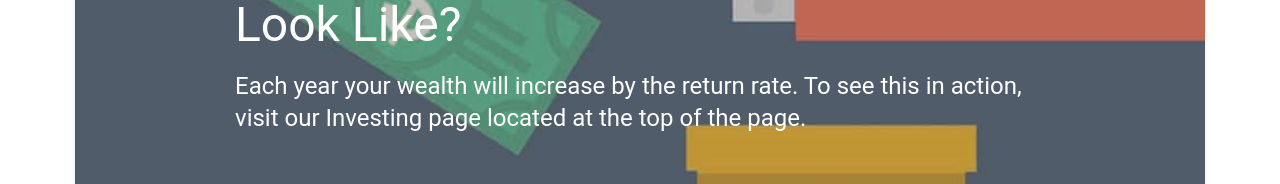
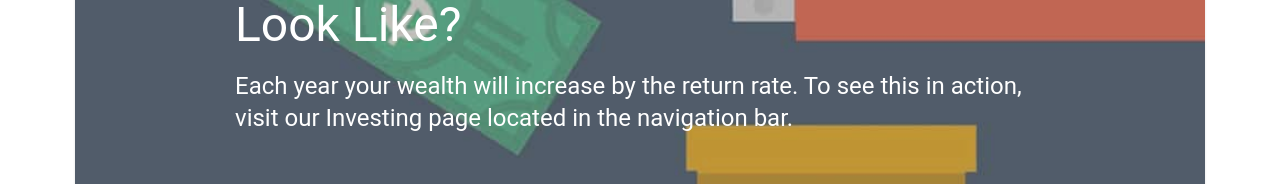
Before and after one commit to evelyn-tse/ghh-2022, a React (Create React App) app: page /investment_guide in a window 1280 px wide. Shown: the part 3021-3205 px from the top of the page. Built offline with nearby package versions, Linux system fonts and the light colour scheme.

Commit message:
update content

```diff
--- a/src/Components/Roi/AllCards.js
+++ b/src/Components/Roi/AllCards.js
@@ -31,7 +31,7 @@ const AllCards = () => {
             <InfoCard image={cd} title={'Certificates of Deposit'} content={"A certificate of deposit is a type of savings account with a fixed rate and term. They can have higher rates than regular savings accounts, but don't allow easy access to your money until a terms ends. However, they have guaranteed returns without much risk and is a place for savings earmarked for future use.' - Nerd Wallet"}/>
             <InfoCard image={four} title={'401(k)'} content={"'A 401(k) is a retirement savings plan that allows employees to contribute a portion of their pre-tax, employees choose the percentage, income to the plan. The contributions are invested in mutual funds, and the earnings grow tax-free until they are withdrawn from the investment account.' - Annuity Expert Advice"}/>
         </div>
-        <MainCard image={big4} imageText={"big4"} title={"What Does The Return On Investment Look Like?"} content={"Each year your wealth will increase by the return rate. To see this in action, visit our Investing page located at the top of the page."} />
+        <MainCard image={big4} imageText={"big4"} title={"What Does The Return On Investment Look Like?"} content={"Each year your wealth will increase by the return rate. To see this in action, visit our Investing page located in the navigation bar."} />
     </div>
   );
 };
```
